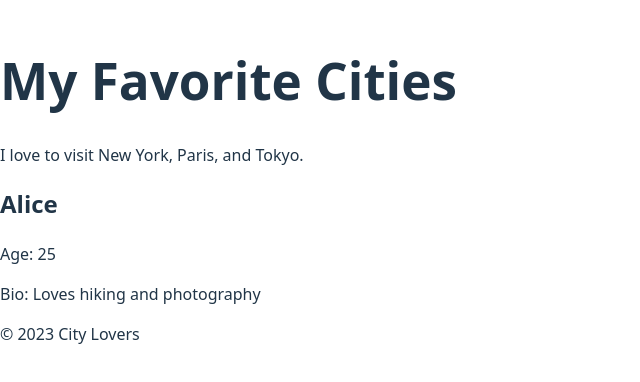
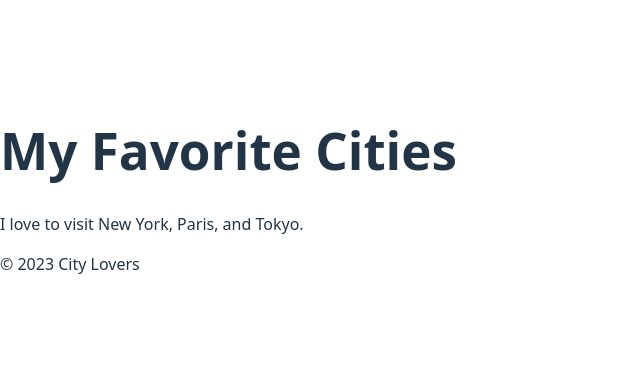
Before and after one commit to Joyclare/alx-fe-reactjs, a React (Vite) app in the folder alx-react-app/: page / in a window 1280 px wide. Shown: the part 210-592 px from the top of the page, without its empty margins (0-640 px from the left). Built offline with nearby package versions, Linux system fonts and the light colour scheme.

Commit message:
Learn to create and assemble multiple specific React components within a main application component.

```diff
--- a/alx-react-app/src/App.jsx
+++ b/alx-react-app/src/App.jsx
@@ -1,15 +1,12 @@
 import Header from './Header';
 import MainContent from './MainContent';
 import Footer from './Footer';
-import UserProfile from './components/UserProfile';
 
 function App() {
   return (
     <div>
       <Header />
       <MainContent />
-      <UserProfile name="Alice" age="25" bio="Loves hiking and photography" />
-
       <Footer />
     </div>
   );
```
